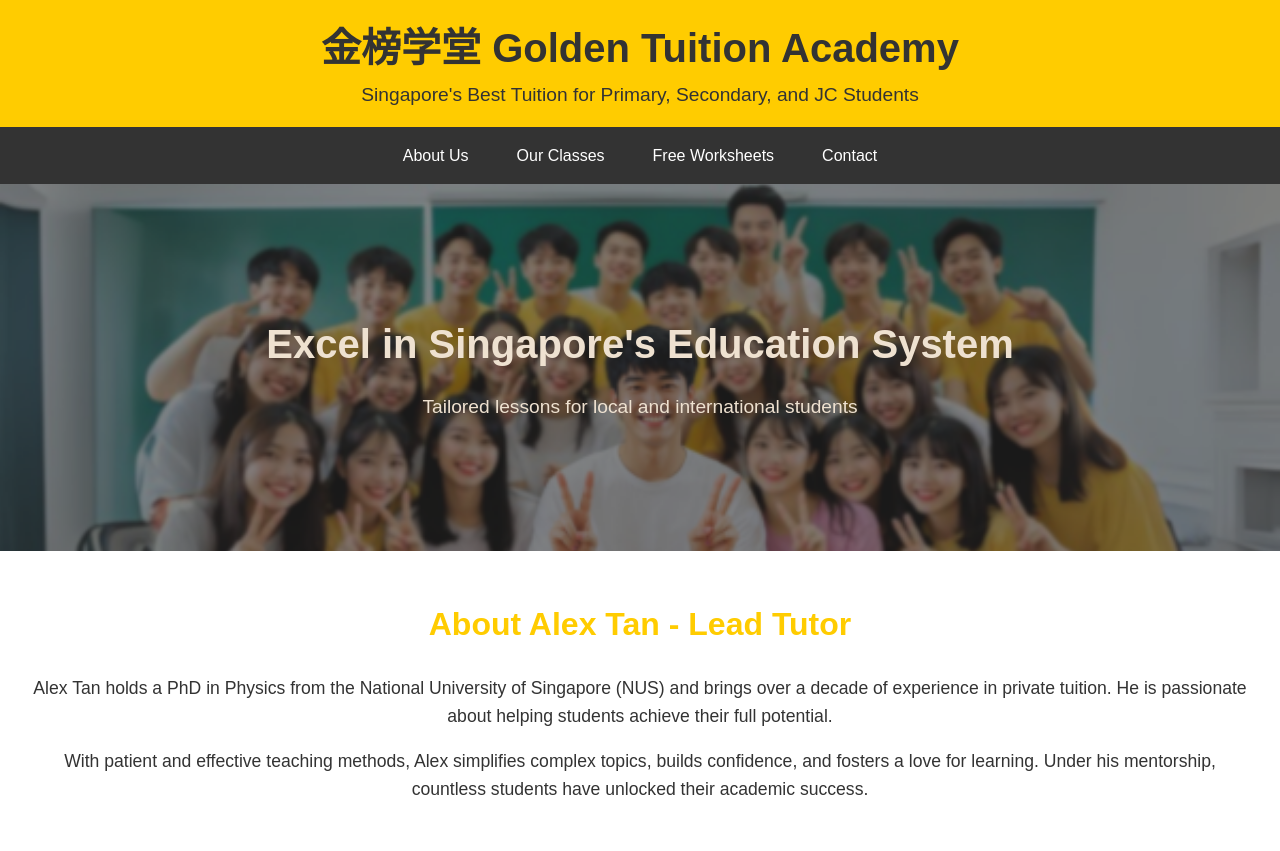
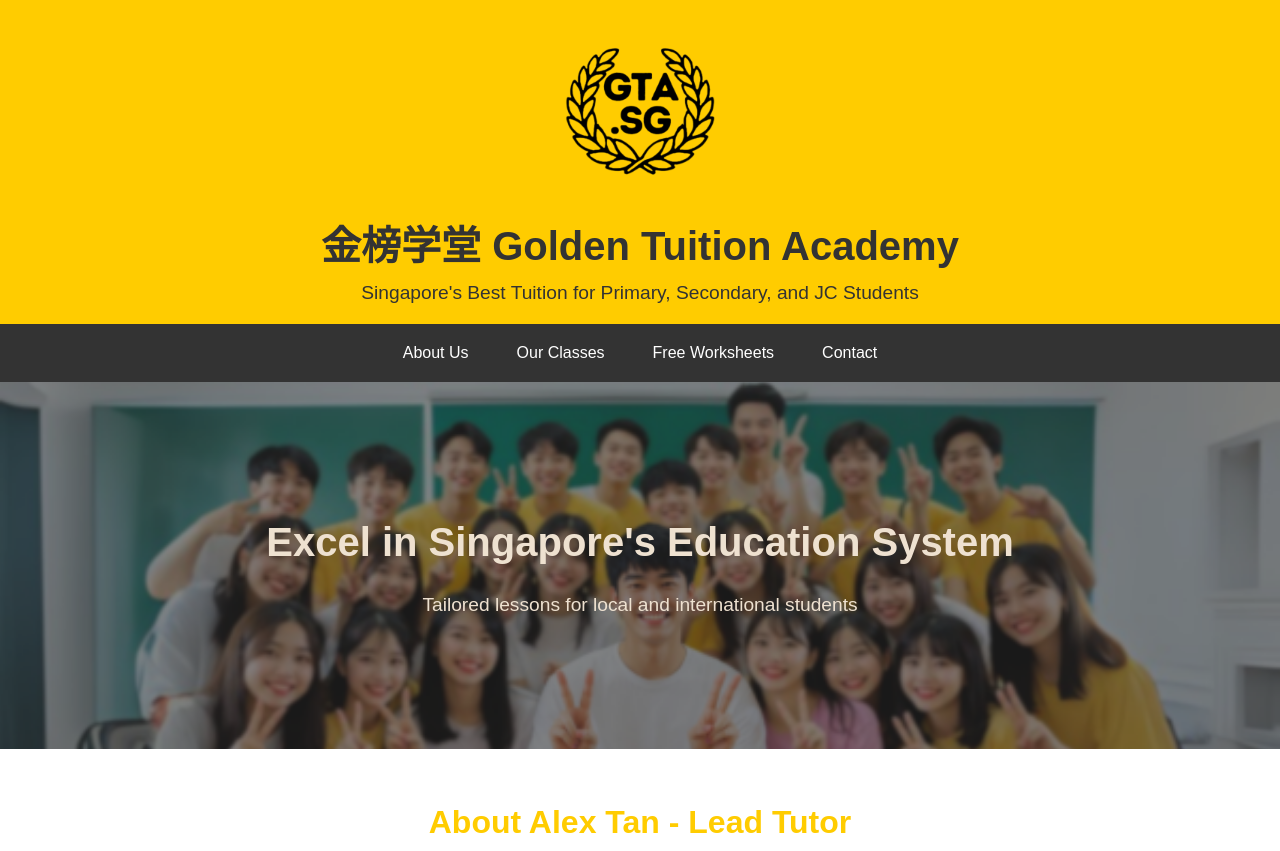
Before and after one commit to alex-hij/gta.sg, a plain HTML site: page index.html in a window 1280 px wide. Shown: the top 851 px of the page. Drawn offline with Linux system fonts and the light colour scheme; a script that the page names is missing.

Commit message:
add logo

```diff
--- a/css/styles.css
+++ b/css/styles.css
@@ -81,6 +81,10 @@ nav a:hover {
 .comingsoon {
     color: rgba(133, 133, 133, 0.541);
 }
+.logo {
+    width: 150px; /* Adjust size as needed */
+    margin: 20px auto;
+}
 .resources p {
     font-size: 1.1rem;
     margin-bottom: 1rem;
--- a/index.html
+++ b/index.html
@@ -4,7 +4,8 @@
 <head>
     <meta charset="UTF-8">
     <meta name="viewport" content="width=device-width, initial-scale=1.0">
-    <title>Golden Tuition Academy</title>
+    <title>金榜学堂 Golden Tuition Academy</title>
+    <link rel="icon" href="icon/favicon.ico" type="image/x-icon">
     <link rel="stylesheet" type="text/css" href="css/styles.css" />
     <script type="text/javascript">
         (function (w, d, s, i) {
@@ -23,6 +24,7 @@
 <body>
     <!-- Header Section -->
     <header>
+        <img src="image/GTA_logo.png" alt="My Logo" class="logo">
         <h1>金榜学堂 Golden Tuition Academy</h1>
         <p>Singapore's Best Tuition for Primary, Secondary, and JC Students</p>
     </header>
```
Also changed, not shown: icon/android-chrome-192x192.png (added), icon/android-chrome-512x512.png (added), icon/apple-touch-icon.png (added), icon/favicon-16x16.png (added), icon/favicon-32x32.png (added), icon/favicon.ico (added), image/GTA_logo.png (added).
